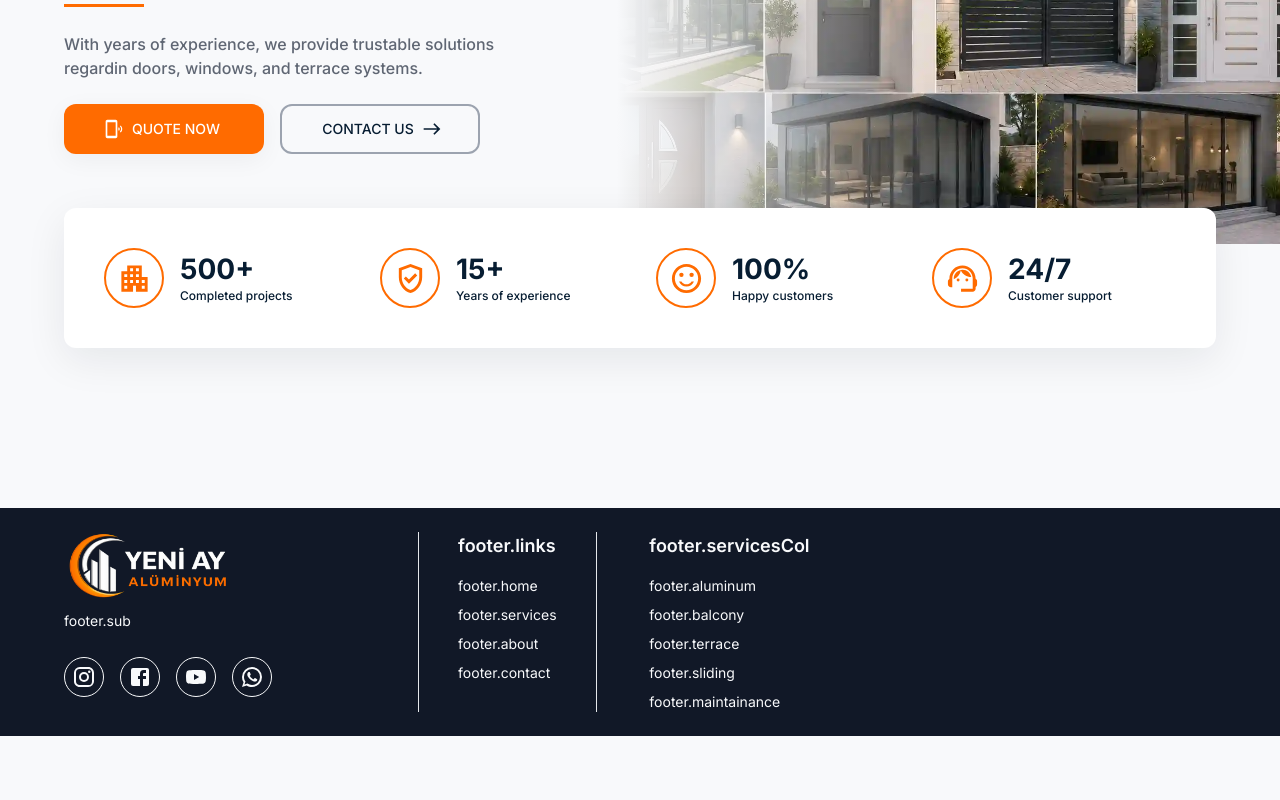
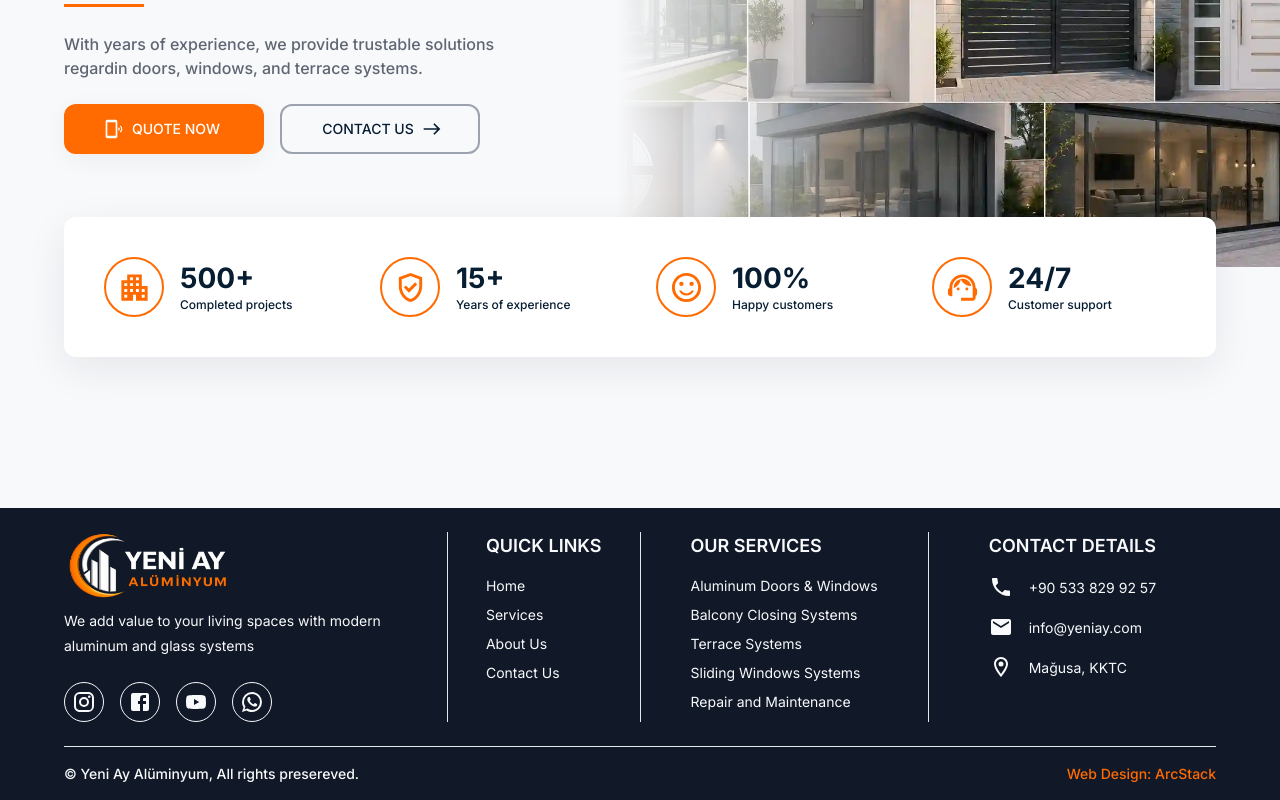
Before and after one commit to ahmedelkhalifa/Yeni-ay-aluminum, a React (Vite) app: page / in a window 1280 px wide. Shown: the part 392-1192 px from the top of the page. Before the commit the page ends 1128 px from the top, so only its background shows below. Built offline with nearby package versions, Linux system fonts and the light colour scheme.

Commit message:
footer done

```diff
--- a/src/components/Footer.jsx
+++ b/src/components/Footer.jsx
@@ -2,26 +2,40 @@ import { Box, Container, Divider, IconButton, Typography } from "@mui/material";
 import React from "react";
 import logo from "../assets/logoDark.png";
 import { useTranslation } from "react-i18next";
-import { Facebook, Instagram, WhatsApp, YouTube } from "@mui/icons-material";
+import {
+  Email,
+  Facebook,
+  Instagram,
+  LocationOnOutlined,
+  Phone,
+  WhatsApp,
+  YouTube,
+} from "@mui/icons-material";
 
 const Footer = () => {
   const { t } = useTranslation();
   return (
     <Box sx={{ width: "100%", bgcolor: "secondary.main" }}>
-      <Container
-        maxWidth="lg"
+      <Container maxWidth="lg">
+        <Box
           sx={{
             display: "flex",
             alignItems: "flex-start",
             justifyContent: "space-between",
             py: 3,
+            flexDirection: { xs: "column", md: "row" },
+            gap: { xs: 3, md: 0 },
           }}
         >
           <Box sx={{ flex: 2 }}>
             <Box component={"img"} src={logo} sx={{ height: "70px" }} />
             <Typography
               variant="body1"
-            sx={{ fontSize: 14, color: "background.default", lineHeight: 1.8 }}
+              sx={{
+                fontSize: 14,
+                color: "background.default",
+                lineHeight: 1.8,
+              }}
             >
               {t("footer.sub")}
             </Typography>
@@ -112,7 +126,27 @@ const Footer = () => {
               </Box>
             </Box>
           </Box>
-        <Divider orientation="vertical" flexItem />
+          <Divider
+            orientation="vertical"
+            flexItem
+            sx={{
+              display: {
+                xs: "none",
+                md: "block",
+              },
+            }}
+          />
+
+          <Divider
+            orientation="horizontal"
+            sx={{
+              display: {
+                xs: "block",
+                md: "none",
+              },
+              width: "100%",
+            }}
+          />
           <Box sx={{ flex: 1, display: "flex", justifyContent: "center" }}>
             <Box>
               <Typography
@@ -125,7 +159,9 @@ const Footer = () => {
               >
                 {t("footer.links")}
               </Typography>
-            <Box sx={{mt: 2, display: "flex", flexDirection: "column", gap: 1}}>
+              <Box
+                sx={{ mt: 2, display: "flex", flexDirection: "column", gap: 1 }}
+              >
                 <Typography
                   variant="body1"
                   component={"a"}
@@ -181,7 +217,27 @@ const Footer = () => {
               </Box>
             </Box>
           </Box>
-        <Divider orientation="vertical" flexItem />
+          <Divider
+            orientation="vertical"
+            flexItem
+            sx={{
+              display: {
+                xs: "none",
+                md: "block",
+              },
+            }}
+          />
+
+          <Divider
+            orientation="horizontal"
+            sx={{
+              display: {
+                xs: "block",
+                md: "none",
+              },
+              width: "100%",
+            }}
+          />
           <Box sx={{ flex: 1.5, display: "flex", justifyContent: "center" }}>
             <Box>
               <Typography
@@ -194,7 +250,9 @@ const Footer = () => {
               >
                 {t("footer.servicesCol")}
               </Typography>
-            <Box sx={{mt: 2, display: "flex", flexDirection: "column", gap: 1}}>
+              <Box
+                sx={{ mt: 2, display: "flex", flexDirection: "column", gap: 1 }}
+              >
                 <Typography
                   variant="body1"
                   component={"a"}
@@ -263,7 +321,126 @@ const Footer = () => {
               </Box>
             </Box>
           </Box>
-        <Box sx={{ flex: 2 }}></Box>
+          <Divider
+            orientation="vertical"
+            flexItem
+            sx={{
+              display: {
+                xs: "none",
+                md: "block",
+              },
+            }}
+          />
+
+          <Divider
+            orientation="horizontal"
+            sx={{
+              display: {
+                xs: "block",
+                md: "none",
+              },
+              width: "100%",
+            }}
+          />
+          <Box sx={{ flex: 1.5, display: "flex", justifyContent: "center" }}>
+            <Box>
+              <Typography
+                variant="body1"
+                sx={{
+                  fontSize: 18,
+                  color: "background.default",
+                  fontWeight: 600,
+                }}
+              >
+                {t("footer.contactDetails")}
+              </Typography>
+              <Box
+                sx={{ mt: 2, display: "flex", flexDirection: "column", gap: 2 }}
+              >
+                <Box sx={{ display: "flex", alignItems: "center", gap: 2 }}>
+                  <Phone
+                    fontSize="medium"
+                    sx={{ color: "background.default" }}
+                  />
+                  <Typography
+                    variant="body1"
+                    component={"a"}
+                    href="#home"
+                    sx={{
+                      fontSize: 14,
+                      color: "background.default",
+                      fontWeight: 400,
+                      textDecoration: "none",
+                    }}
+                  >
+                    {t("footer.phone")}
+                  </Typography>
+                </Box>
+                <Box sx={{ display: "flex", alignItems: "center", gap: 2 }}>
+                  <Email
+                    fontSize="medium"
+                    sx={{ color: "background.default" }}
+                  />
+                  <Typography
+                    variant="body1"
+                    component={"a"}
+                    href="#home"
+                    sx={{
+                      fontSize: 14,
+                      color: "background.default",
+                      fontWeight: 400,
+                      textDecoration: "none",
+                    }}
+                  >
+                    {t("footer.email")}
+                  </Typography>
+                </Box>
+                <Box sx={{ display: "flex", alignItems: "center", gap: 2 }}>
+                  <LocationOnOutlined
+                    fontSize="medium"
+                    sx={{ color: "background.default" }}
+                  />
+                  <Typography
+                    variant="body1"
+                    component={"a"}
+                    href="#home"
+                    sx={{
+                      fontSize: 14,
+                      color: "background.default",
+                      fontWeight: 400,
+                      textDecoration: "none",
+                    }}
+                  >
+                    {t("footer.address")}
+                  </Typography>
+                </Box>
+              </Box>
+            </Box>
+          </Box>
+        </Box>
+        <Divider />
+        <Box
+          sx={{
+            display: "flex",
+            alignItems: "center",
+            justifyContent: "space-between",
+            flexDirection: { xs: "column", md: "row" },
+            py: 2
+          }}
+        >
+          <Typography
+            variant="body1"
+            sx={{ fontSize: 14, fontWeight: 500, color: "background.default" }}
+          >
+            &copy; {new Date().getFullYear} {t("footer.copyright")}
+          </Typography>
+          <Typography
+            variant="body1"
+            sx={{ fontSize: 14, fontWeight: 500, color: "primary.main" }}
+          >
+            {t("footer.arcstack")}
+          </Typography>
+        </Box>
       </Container>
     </Box>
   );
--- a/src/locales/en.json
+++ b/src/locales/en.json
@@ -24,5 +24,26 @@
         "experience": "Years of experience",
         "happy": "Happy customers",
         "support": "Customer support"
+    },
+
+    "footer": {
+        "sub": "We add value to your living spaces with modern aluminum and glass systems",
+        "links": "QUICK LINKS",
+        "home": "Home",
+        "services": "Services",
+        "about": "About Us",
+        "contact": "Contact Us",
+        "servicesCol": "OUR SERVICES",
+        "aluminum": "Aluminum Doors & Windows",
+        "balcony": "Balcony Closing Systems",
+        "terrace": "Terrace Systems",
+        "sliding": "Sliding Windows Systems",
+        "maintainance": "Repair and Maintenance",
+        "contactDetails": "CONTACT DETAILS",
+        "phone": "+90 533 829 92 57",
+        "email": "info@yeniay.com",
+        "address": "Mağusa, KKTC",
+        "copyright": "Yeni Ay Alüminyum, All rights presereved.",
+        "arcstack": "Web Design: ArcStack"
     }
 }
--- a/src/locales/tr.json
+++ b/src/locales/tr.json
@@ -38,6 +38,12 @@
         "balcony": "Balkon Kapama Sistemleri",
         "terrace": "Teras Sistemleri",
         "sliding": "Sürme Cam Sistemleri",
-        "maintainance": "Tamir ve Bakım"
+        "maintainance": "Tamir ve Bakım",
+        "contactDetails": "İLETİŞİM BİLGİLERİMİZ",
+        "phone": "+90 533 829 92 57",
+        "email": "info@yeniay.com",
+        "address": "Mağusa, KKTC",
+        "copyright": "Yeni Ay Alüminyum, Tüm hakları saklıdır.",
+        "arcstack": "Web Tasarım: ArcStack"
     }
 }
--- a/src/pages/Home.jsx
+++ b/src/pages/Home.jsx
@@ -20,7 +20,7 @@ const Home = () => {
             display: "flex",
             flexDirection: "column",
             height: "100%",
-            gap: 3,
+            gap: 0,
           }}
         >
           <Nav active="home" />
@@ -38,7 +38,8 @@ const Home = () => {
             sx={{
               flex: 1,
               position: "relative",
-              top: { xs: 0, md: -20, lg: -60, zIndex: 100 },
+              top: { xs: 0, md: -20, lg: -50, zIndex: 100 },
+              mt: {xs: 10, md: 0}
             }}
           >
             <Container maxWidth="lg">
```
Lines whose indentation alone changed are shown as unchanged.
